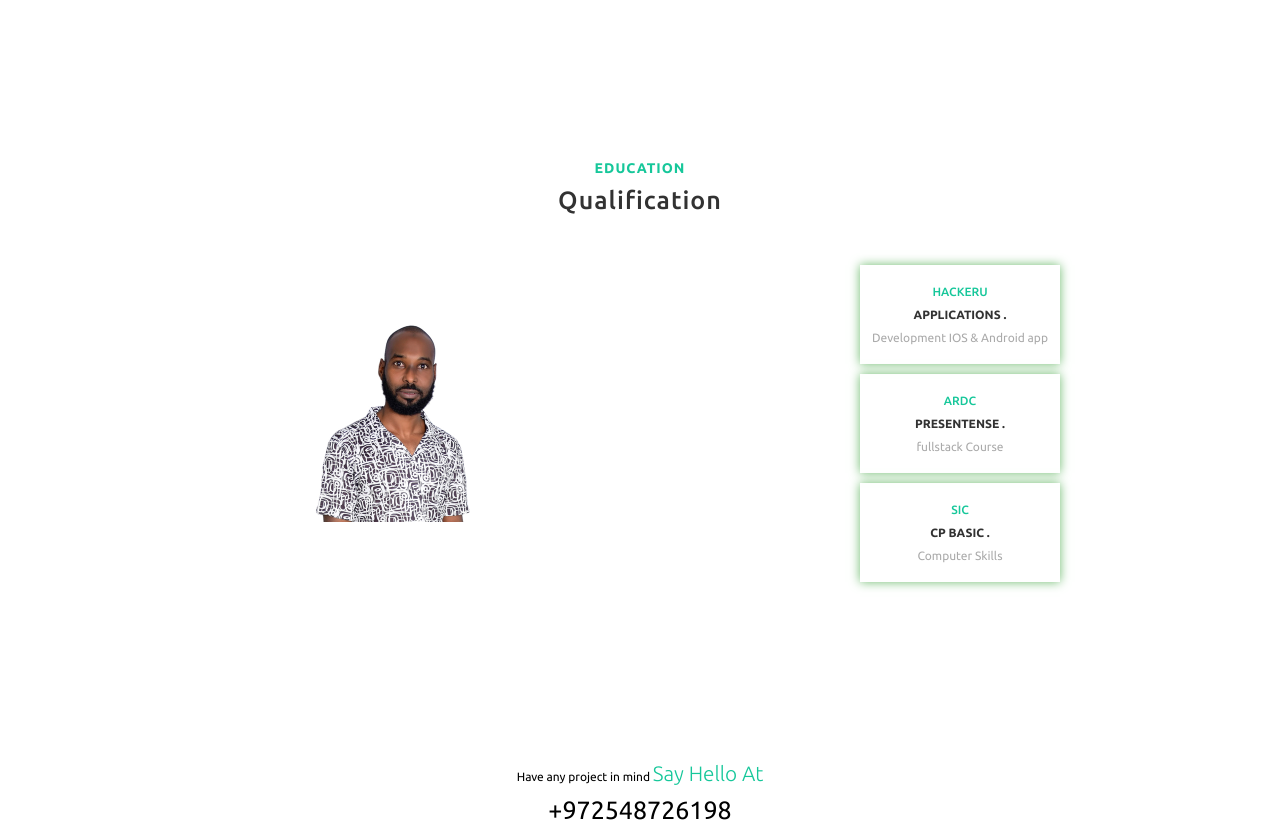
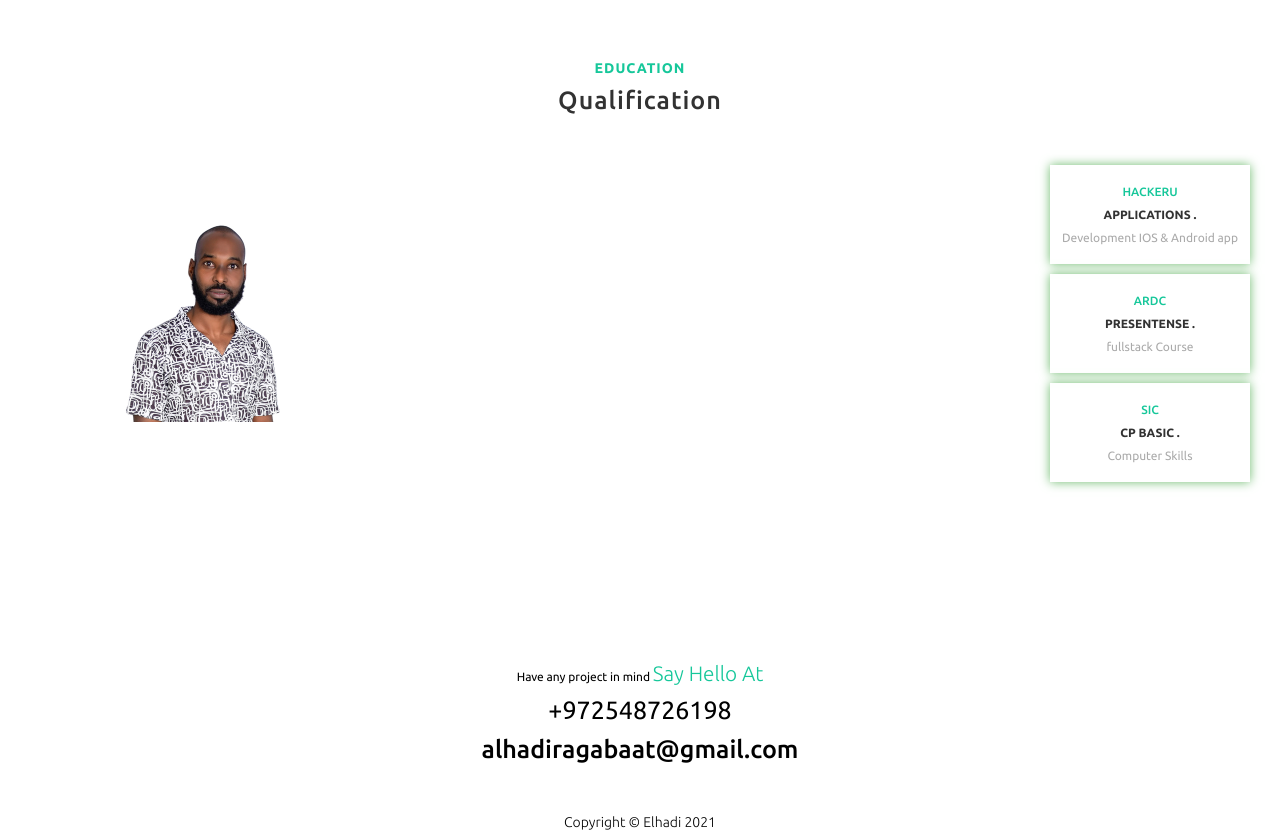
Before and after one commit to ElhadiRagabaat/ProfProject, a React (Create React App) app: page / in a window 1280 px wide. Shown: the part 1939-2775 px from the top of the page. Built offline with nearby package versions, Linux system fonts and the light colour scheme.

Commit message:
new2  commit

```diff
--- a/src/components/Qualification/index.js
+++ b/src/components/Qualification/index.js
@@ -42,7 +42,7 @@ export default function Qualification() {
                 </div>
 
             </div>
-            <Card data-aos="fade-up" className=" m-auto" style={{ width: "500px", padding: "30px", marginTop: "100px" }}>
+            <Card data-aos="fade-up" className=" m-auto" style={{ padding: "30px", marginTop: "100px" }}>
                 <p className=" text-center font-12 mtb-10">Have  any project in mind <span className=" primaryColor">Say Hello At</span></p>
                 <p className="text-center font-25 mtb-10" >+972548726198</p>
                 <p className="text-center font-25 mtb-10  bold-500 fo">alhadiragabaat@gmail.com</p>
--- a/src/index.css
+++ b/src/index.css
@@ -4,8 +4,15 @@
   font-family: 'Ubuntu', sans-serif;
   box-sizing: border-box;
 }
-body{
+/* body{
+
+} */
+html, body {
+  overflow-x: hidden;
   box-shadow:"#6dba6d 0px 0px 10px 0px"
+}
+body {
+  width:100%;
 }
 /* body{
    /* background-image: url(../src/asests/bac2.png);
@@ -105,8 +112,8 @@ body{
   text-align: center;
 }
 .container{
-  width: 900px;
-  margin:0 auto;
+  /* width: 900px; */
+  /* margin:0 auto; */
   position:relative;
   box-sizing: border-box;
 }
```
